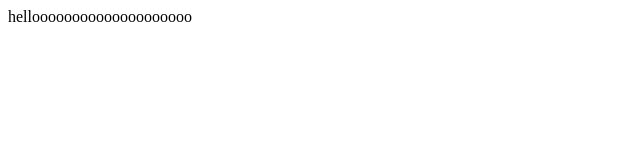
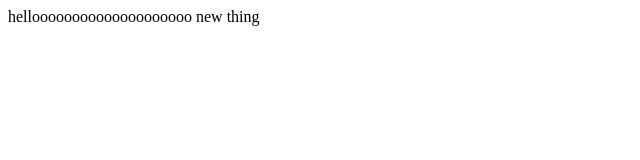
Before and after one commit to youcef295/test-git, a plain HTML site: page index.html in a window 1280 px wide. Shown: the full height of the page, 0-640 px from the left. Drawn offline with Linux system fonts and the light colour scheme.

Commit message:
test merging

```diff
--- a/index.html
+++ b/index.html
@@ -7,5 +7,6 @@
 </head>
 <body>
     helloooooooooooooooooooo
+    new thing
 </body>
 </html>
```
